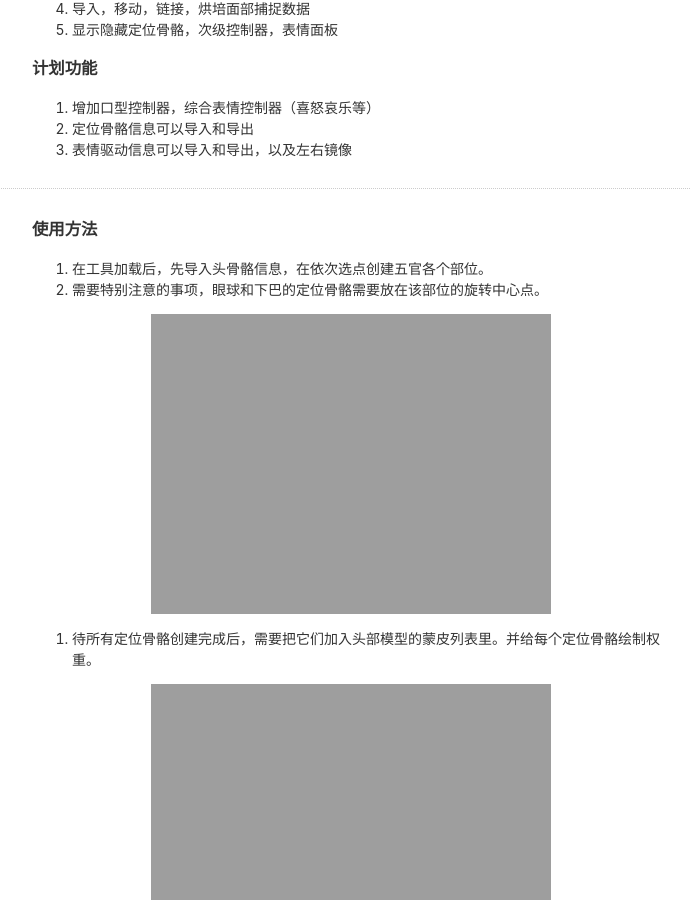
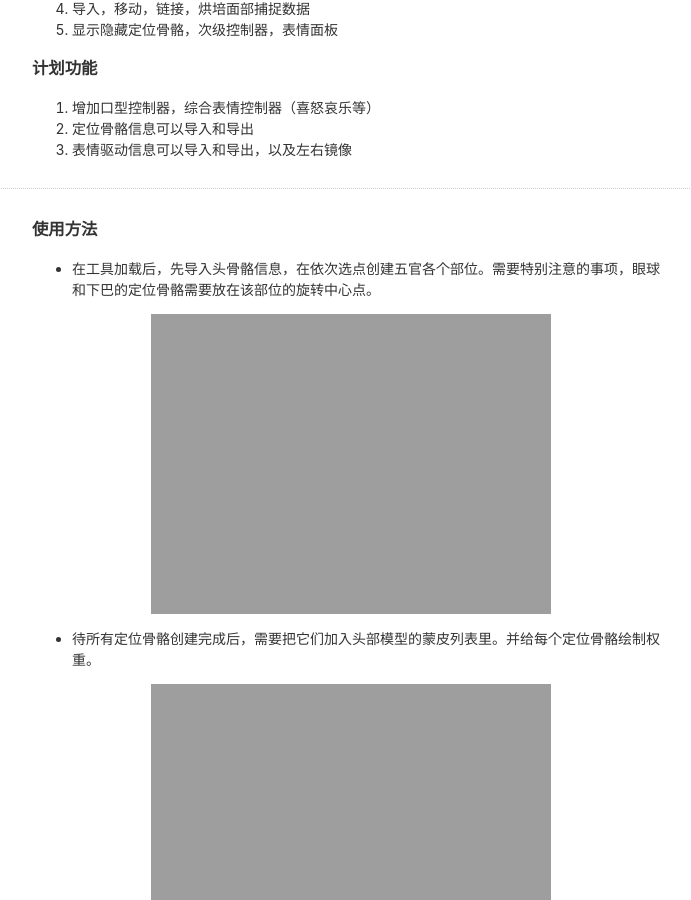
Before and after one commit to pengdagame/pengdagame.github.io, a Jekyll site: the page built from _posts/2021-01-18-facial-rigging-for-3ds-max.md, in a window 1280 px wide and 900 px high, scrolled down 1209 px. Shown: the whole window, without its empty margins (289-980 px from the left). Built offline with Jekyll 4.4.1, drawn with Linux system fonts in a browser that asks for light colours; nearby versions of some CDN libraries; part of the change alters nothing that is shown.

```diff
--- a/_posts/2021-01-18-facial-rigging-for-3ds-max.md
+++ b/_posts/2021-01-18-facial-rigging-for-3ds-max.md
@@ -27,30 +27,29 @@ date: 2021-01-18
 
 ---
 ### 使用方法
-1. 在工具加载后，先导入头骨骼信息，在依次选点创建五官各个部位。
-2. 需要特别注意的事项，眼球和下巴的定位骨骼需要放在该部位的旋转中心点。
++ 在工具加载后，先导入头骨骼信息，在依次选点创建五官各个部位。需要特别注意的事项，眼球和下巴的定位骨骼需要放在该部位的旋转中心点。
 <div align=center><img src="https://pengdagame.github.io/images/locatorBone.gif"/></div>
 
-3. 待所有定位骨骼创建完成后，需要把它们加入头部模型的蒙皮列表里。并给每个定位骨骼绘制权重。
++ 待所有定位骨骼创建完成后，需要把它们加入头部模型的蒙皮列表里。并给每个定位骨骼绘制权重。
 <div align=center><img src="https://pengdagame.github.io/images/locatorSkin.gif"/></div>
 
-4. 在所有定位骨骼生成后，点击次级控制器按钮生成即可。
++ 在所有定位骨骼生成后，点击次级控制器按钮生成即可。
 <div align=center><img src="https://pengdagame.github.io/images/secondController.gif"/></div>
 
-5. 在所有次级控制器生成后，点击表情控制器按钮生成即可。
++ 在所有次级控制器生成后，点击表情控制器按钮生成即可。
 <div align=center><img src="https://pengdagame.github.io/images/facialController.gif"/></div>
 
-6. 在表情控制器生成后，表情控制器沿着单轴向（上下方向，左右方向）移动到最大值。移动次级控制器后，点击驱动修改器按钮修改完成。
++ 在表情控制器生成后，表情控制器沿着单轴向（上下方向，左右方向）移动到最大值。移动次级控制器后，点击驱动修改器按钮修改完成。
 <div align=center><img src="https://pengdagame.github.io/images/modifyDrive.gif"/></div>
 
-7. 在表情控制器生成后，点击导入表情捕捉文件按钮，把表情捕捉文件全部导入场景中。
++ 在表情控制器生成后，点击导入表情捕捉文件按钮，把表情捕捉文件全部导入场景中。
 <div align=center><img src="https://pengdagame.github.io/images/importMocapData.gif"/></div>
 
-8. 在表情捕捉文件导入场景后，点击移动面捕模型按钮，可以把捕捉模型移动到表情控制器旁边，方便观察动捕效果。
++ 在表情捕捉文件导入场景后，点击移动面捕模型按钮，可以把捕捉模型移动到表情控制器旁边，方便观察动捕效果。
 <div align=center><img src="https://pengdagame.github.io/images/moveMocapData.gif"/></div>
 
-9. 在表情捕捉文件导入场景后，点击链接面捕数据按钮，可以把捕捉模型上的Morpher信息链接到表情控制器上。
++ 在表情捕捉文件导入场景后，点击链接面捕数据按钮，可以把捕捉模型上的Morpher信息链接到表情控制器上。
 <div align=center><img src="https://pengdagame.github.io/images/linkMocapData.gif"/></div>
 
-10. 在表情捕捉模型链接表情控制器后，点击烘培面捕数据按钮，可以把链接控制烘培表情控制器上。
++ 在表情捕捉模型链接表情控制器后，点击烘培面捕数据按钮，可以把链接控制烘培表情控制器上。
 <div align=center><img src="https://pengdagame.github.io/images/bakeMocapData.gif"/></div>
```
